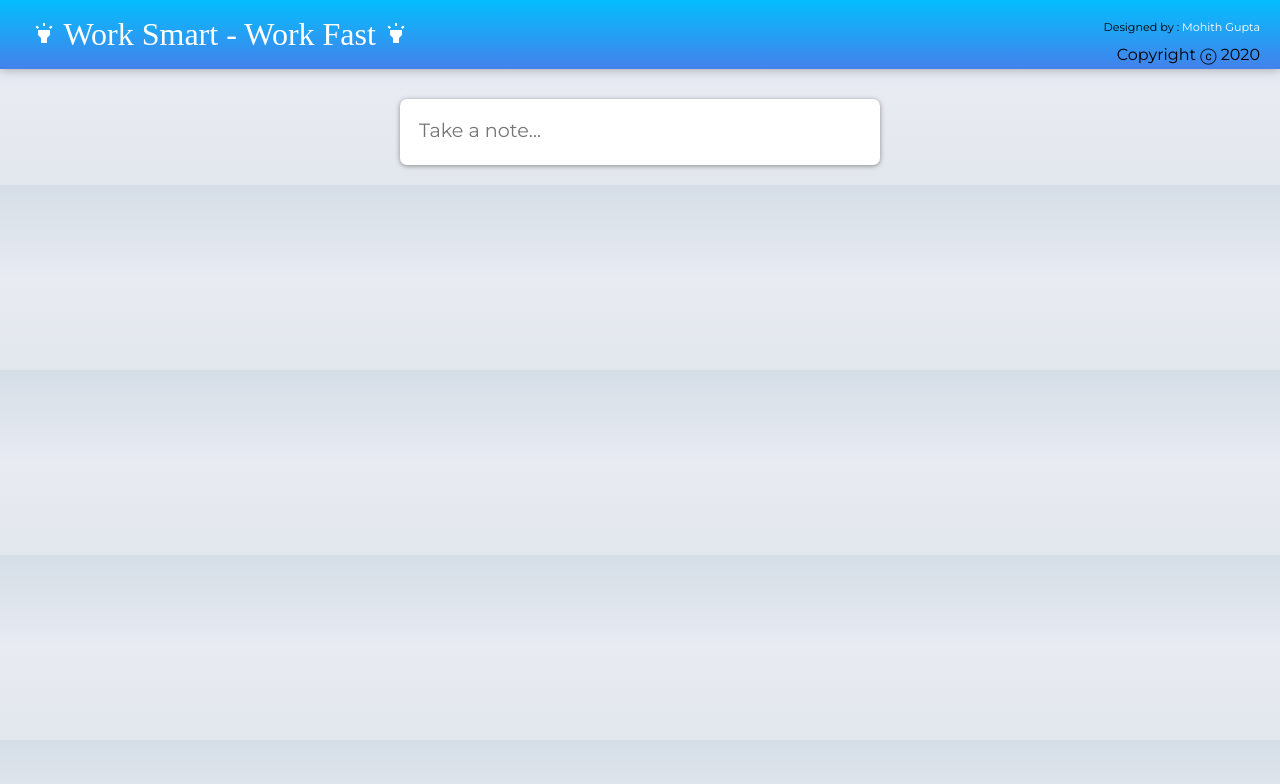
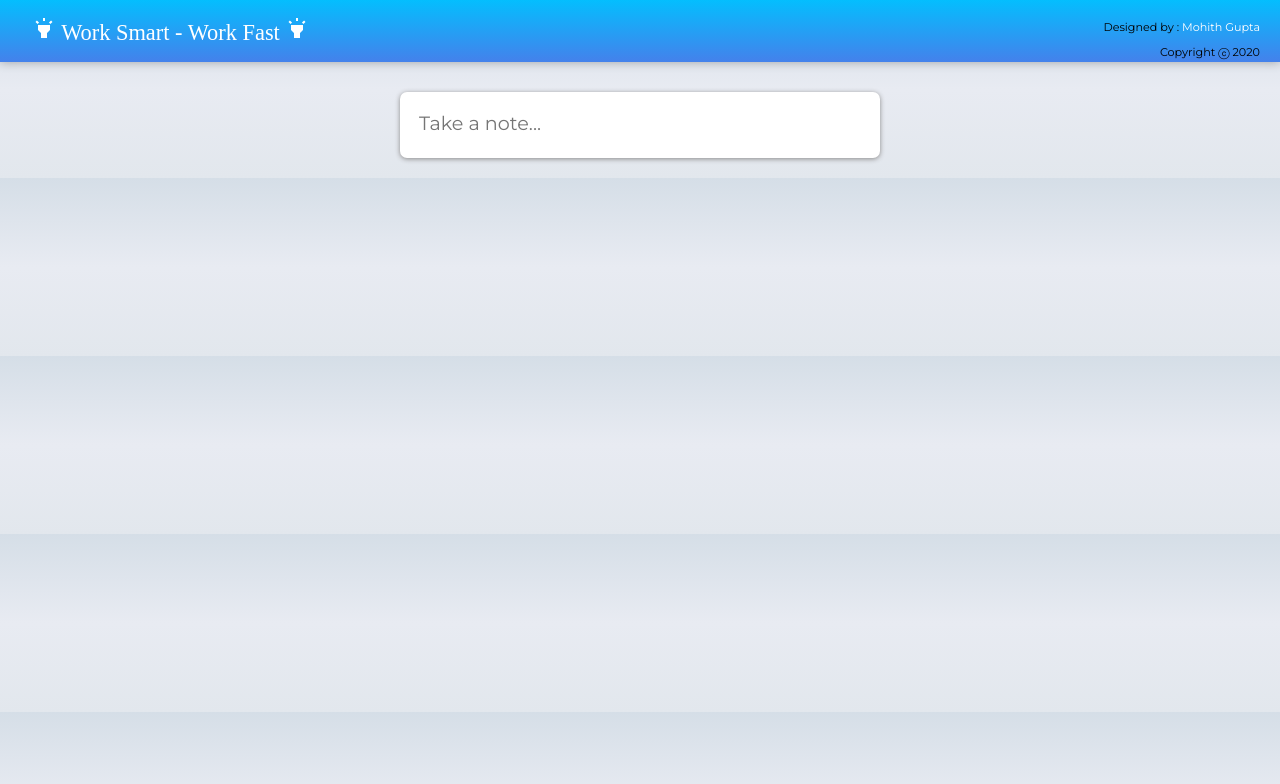
Before and after one commit to mohithgupta/todoreactapp, a React (Create React App) app: page / in a window 1280 px wide. Shown: the top 784 px of the page. Built offline with nearby package versions, Linux system fonts and the light colour scheme.

Commit message:
added images folder

```diff
--- a/public/index.html
+++ b/public/index.html
@@ -5,7 +5,7 @@
   <title>To-Do App</title>
 
   <link rel="icon" href="../images/trello.png">
-  <link rel="stylesheet" href="styles.css" />
+  <link rel="stylesheet" href="styles.css">
 
   <link href="https://fonts.googleapis.com/css2?family=Montserrat:wght@500&display=swap" rel="stylesheet">
   <link id="external-css" rel="stylesheet" type="text/css" href="https://fonts.googleapis.com/css?family=Montserrat&amp;display=swap" media="all">
--- a/public/styles.css
+++ b/public/styles.css
@@ -35,10 +35,11 @@
   font-family: "McLaren", cursive;
   font-weight: 200;
 }
-
+header{
+  font-size: 0.7rem;
+}
 header .designed {
   color: #000;
-  font-size: 0.7rem;
   position: absolute;
   right: 20px;
   top: 20px;
```
